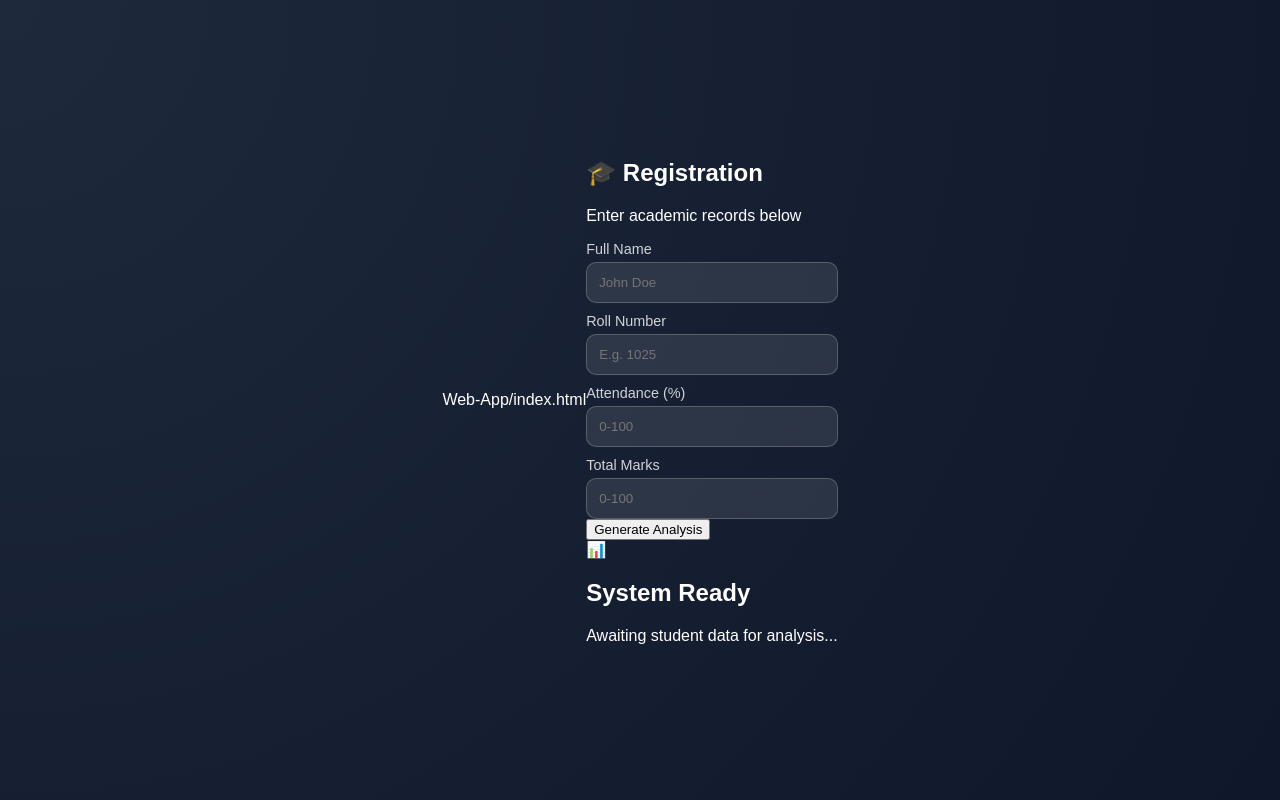
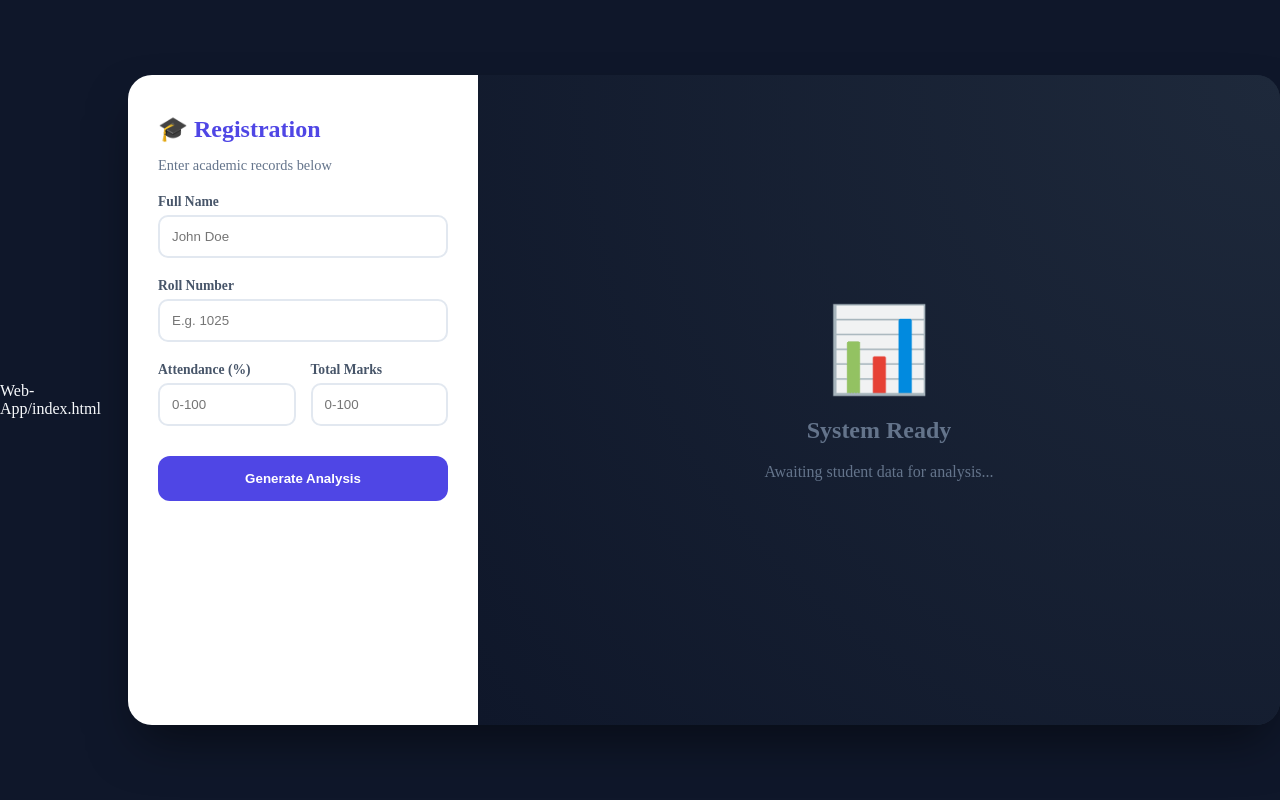
Before and after one commit to aakankshalakkas24-ctrl/Student-Utility-Management-System-project, a PHP site: page / in a window 1280 px wide. Run offline with PHP 8.4, Linux system fonts and the light colour scheme.

Commit message:
Update style.css

```diff
--- a/Web-App/style.css
+++ b/Web-App/style.css
@@ -1,100 +1,116 @@
 Web-App/style.css
-:root {
-    --primary: #6366f1;
-    --secondary: #a855f7;
-    --success: #22c55e;
-    --danger: #ef4444;
-    --warning: #f59e0b;
-    --bg-dark: #0f172a;
-}
+* { box-sizing: border-box; font-family: 'Inter', sans-serif; }
 
 body {
     margin: 0;
-    font-family: 'Poppins', sans-serif;
-    background: radial-gradient(circle at top left, #1e293b, #0f172a);
-    color: #fff;
-    min-height: 100vh;
+    background: #0f172a;
+    color: #f8fafc;
     display: flex;
     justify-content: center;
     align-items: center;
+    min-height: 100vh;
 }
 
-.dashboard-wrapper {
+.app-container {
     display: grid;
-    grid-template-columns: 1fr 1.5fr; /* Large output box */
-    gap: 30px;
-    width: 90%;
-    max-width: 1100px;
-}
-
-.glass-card {
-    background: rgba(255, 255, 255, 0.05);
-    backdrop-filter: blur(10px);
-    border: 1px solid rgba(255, 255, 255, 0.1);
-    border-radius: 20px;
-    padding: 30px;
+    grid-template-columns: 350px 1fr;
+    width: 95%;
+    max-width: 1200px;
+    height: 650px;
+    background: #1e293b;
+    border-radius: 24px;
+    overflow: hidden;
     box-shadow: 0 25px 50px -12px rgba(0, 0, 0, 0.5);
 }
 
-/* Form Styles */
-h2 { color: var(--primary); margin-bottom: 20px; }
+/* Side Panel (Input) */
+.side-panel {
+    background: #ffffff;
+    padding: 40px 30px;
+    color: #1e293b;
+}
 
-label { display: block; margin: 10px 0 5px; font-size: 0.9rem; opacity: 0.8; }
+.header h2 { margin: 0; color: #4f46e5; }
+.header p { font-size: 0.9rem; color: #64748b; }
 
-input {
+.form-group label { display: block; margin-top: 20px; font-weight: 600; font-size: 0.85rem; color: #475569; }
+.form-group input {
     width: 100%;
     padding: 12px;
-    background: rgba(255, 255, 255, 0.1);
-    border: 1px solid rgba(255, 255, 255, 0.2);
+    margin-top: 5px;
+    border: 2px solid #e2e8f0;
     border-radius: 10px;
-    color: white;
-    box-sizing: border-box;
+    outline: none;
 }
 
-.row { display: flex; gap: 15px; }
-.col { flex: 1; }
-
-.glow-button {
+.flex-row { display: flex; gap: 15px; }
+.main-btn {
     width: 100%;
-    margin-top: 25px;
+    margin-top: 30px;
     padding: 15px;
     border: none;
-    border-radius: 10px;
-    background: linear-gradient(to right, var(--primary), var(--secondary));
+    border-radius: 12px;
+    background: #4f46e5;
     color: white;
-    font-weight: 600;
+    font-weight: 700;
     cursor: pointer;
-    transition: transform 0.2s, box-shadow 0.2s;
+    transition: 0.3s;
+}
+.main-btn:hover { background: #4338ca; transform: translateY(-2px); }
+
+/* Main Display (Output) */
+.main-display {
+    padding: 40px;
+    display: flex;
+    justify-content: center;
+    align-items: center;
+    background: radial-gradient(circle at top right, #1e293b, #0f172a);
 }
 
-.glow-button:hover {
-    transform: translateY(-3px);
-    box-shadow: 0 10px 20px rgba(99, 102, 241, 0.4);
+#empty-state { text-align: center; color: #64748b; }
+.pulse-icon { font-size: 5rem; margin-bottom: 10px; animation: pulse 2s infinite; }
+
+/* The Report Card Layout */
+.report-card {
+    width: 100%;
+    max-width: 700px;
+    background: #ffffff10;
+    border: 1px solid #ffffff20;
+    backdrop-filter: blur(10px);
+    border-radius: 20px;
+    padding: 30px;
 }
 
-/* Output Section */
-.output-section {
-    display: flex;
-    flex-direction: column;
-    justify-content: center;
-    min-height: 400px;
+.report-grid {
+    display: grid;
+    grid-template-columns: repeat(2, 1fr);
+    gap: 20px;
+    margin-top: 25px;
 }
 
-#placeholder-text { text-align: center; }
-.icon-circle { font-size: 4rem; margin-bottom: 15px; }
+.data-box {
+    background: rgba(255, 255, 255, 0.05);
+    padding: 20px;
+    border-radius: 15px;
+    border-left: 4px solid #4f46e5;
+}
 
-/* Report Styling */
-.report-header { border-bottom: 2px solid rgba(255,255,255,0.1); padding-bottom: 15px; margin-bottom: 20px; }
-.data-grid { display: grid; grid-template-columns: 1fr 1fr; gap: 20px; }
-.data-item { background: rgba(0,0,0,0.2); padding: 15px; border-radius: 12px; }
-.data-item small { display: block; color: var(--primary); font-weight: 600; }
-.data-item span { font-size: 1.2rem; }
+.data-box label { color: #94a3b8; font-size: 0.75rem; text-transform: uppercase; letter-spacing: 1px; }
+.data-box div { font-size: 1.4rem; font-weight: 700; margin-top: 5px; }
 
-.grade-box {
-    grid-column: span 2;
+.full-width { grid-column: span 2; }
+
+.grade-banner {
     text-align: center;
     padding: 20px;
-    border-radius: 12px;
+    border-radius: 15px;
     font-size: 2rem;
-    font-weight: bold;
+    font-weight: 800;
+    text-shadow: 0 2px 10px rgba(0,0,0,0.3);
 }
+
+@keyframes pulse {
+    0% { transform: scale(1); opacity: 0.5; }
+    50% { transform: scale(1.05); opacity: 1; }
+    100% { transform: scale(1); opacity: 0.5; }
+}
```
